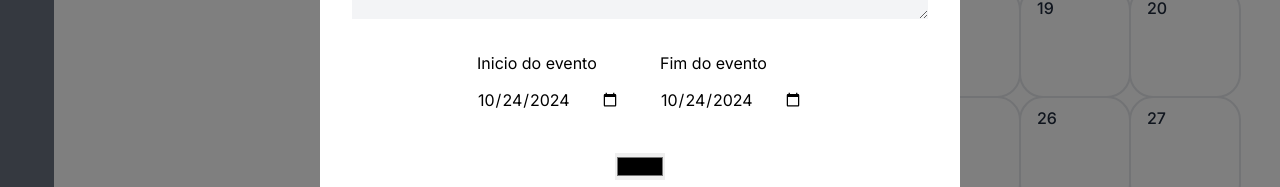
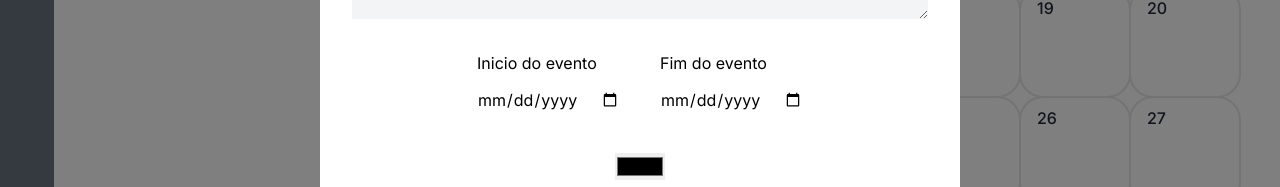
Before and after one commit to Re-vest/web, a React (Vite) app: page / in a window 1280 px wide. Both pictures are taken after a click on the button "Criar evento". Shown: the part 396-583 px from the top of the page. Built offline with nearby package versions, Linux system fonts and the light colour scheme; a web font is replaced by a local one.

Commit message:
edição e exclusão completa

```diff
--- a/src/components/ContinuousCalendar.jsx
+++ b/src/components/ContinuousCalendar.jsx
@@ -131,7 +131,7 @@ export const ContinuousCalendar = ({ fullHeight = false, onClick, setIsModalOpen
 
                 </p>
                 <div className='w-full flex flex-col gap-1 relative'>
-                  {eventsForDay.map(event => <Event handleClickEvent={handleClickEvent} key={event.id} event={event} />)}
+                  {eventsForDay.map(event => <Event handleClickEvent={handleClickEvent} key={event.id} event={event} title={event.title} />)}
                 </div>
               </span>
 
@@ -140,7 +140,7 @@ export const ContinuousCalendar = ({ fullHeight = false, onClick, setIsModalOpen
               <span className={`w-full h-fit flex justify-between rounded-full text-xs lg:text-base ${isToday ? 'bg-blue-500 font-semibold text-white' : ''} ${month < 0 ? 'text-slate-400' : 'text-slate-800'}`}>
                 {day}
                 <div className='grid grid-flow-col grid-rows-3 gap-1'>
-                  {eventsForDay.map(event => <Event key={event.id} color={event.color} />)}
+                {eventsForDay.map(event => <Event handleClickEvent={handleClickEvent} key={event.id} event={event} />)}
                 </div>
               </span>
 
--- a/src/components/Event.jsx
+++ b/src/components/Event.jsx
@@ -1,7 +1,7 @@
-export function Event({ event, handleClickEvent }) {
+export function Event({ event, handleClickEvent, title }) {
   return(
-    <div style={{ backgroundColor: event.color }} onClick={() => handleClickEvent(event)} data-title={event.title} className="absolute w-full min-w-5 min-h-5 truncate border-[1px] rounded-lg hover:brightness-110 text-sm">
-      {event.title}
+    <div style={{ backgroundColor: event.color }} onClick={() => handleClickEvent(event)} data-title={event.title} className=" w-full min-w-5 min-h-5 truncate border-[1px] rounded-lg hover:brightness-110 text-sm">
+      {title}
     </div>
   )
 }
--- a/src/components/EventModal.jsx
+++ b/src/components/EventModal.jsx
@@ -3,16 +3,27 @@ import { Input } from "./Input";
 import { Button } from "./Button";
 import { useState } from "react";
 
-export function EventModal({ setIsModalOpen, date, event, setEvents }) {
-  const today = new Date()
-  const dataEvent = date ? date : `${today.getFullYear()}-${String(today.getMonth() + 1).padStart(2, '0')}-${String(today.getDate()).padStart(2, '0')}`
-  const [startEvent, setStartEvent] = useState(new Date(date));
-  const [endEvent, setEndEvent] = useState(new Date(date));
+export function EventModal({ setIsModalOpen, date, event, events, setEvents }) {
+  function formatDateToString(date) {
+    return`${date.getFullYear()}-${String(date.getMonth() + 1).padStart(2, '0')}-${String(date.getDate()).padStart(2, '0')}`
+  }
+
+  function formatStringToDate(string) {
+    let date = new Date(string)
+    date.setDate(date.getDate() + 1)
+    date.setHours(0)
+    return date
+  }
+
+
+  const [startEvent, setStartEvent] = useState(event.startAt ? formatDateToString(event.startAt) : formatDateToString(formatStringToDate(date)));
+  const [endEvent, setEndEvent] = useState(event.endAt ? formatDateToString(event.endAt) : formatDateToString(formatStringToDate(date)));
   const [title, setTitle] = useState(event.title);
   const [color, setColor] = useState(event.color);
   const [description, setDescription] = useState(event.description);
-  console.log(event)
+
   function handleChangeEvent() {
+    if(!event.id) {
       const newEvents = {
         id: Math.random(),
         title,
@@ -21,21 +32,57 @@ export function EventModal({ setIsModalOpen, date, event, setEvents }) {
         description,
         color
       }
+
       newEvents.startAt.setHours(0)
       newEvents.endAt.setHours(0)
       newEvents.startAt.setDate(newEvents.startAt.getDate() + 1)
       newEvents.endAt.setDate(newEvents.endAt.getDate() + 1)
       setEvents(prev => [...prev, newEvents])
+
+
+    } else {
+      const updateEvent = {
+        id: event.id,
+        title,
+        startAt: formatStringToDate(startEvent),
+        endAt: formatStringToDate(endEvent),
+        description,
+        color
+      }
+      const eventsUpdated = events.map(eventProps => {
+        if (eventProps === event) {
+          console.log('CAIUU no if')
+          return updateEvent
+        }
+        else return eventProps
+      })
+
+      setEvents(eventsUpdated)
+    }
+
+    exit()
+  }
+
+  function exit() {
+    setTitle('')
+    setDescription('')
+    setStartEvent('')
+    setEndEvent('')
+    console.log(title)
     setIsModalOpen(false)
-    event = {}
   }
+
+  function deleteEvent() {
+    setEvents(
+      events.filter(ev => ev.id !== event.id)
+    )
+    exit()
+  }
+
   return (
     <div className="absolute flex justify-center items-center w-full h-full bg-black bg-opacity-50 z-[999]">
       <div className="relative bg-white w-1/2 flex flex-col gap-8 py-8 px-8 items-center rounded-2xl">
-        <X className="absolute right-3 top-3" size={32} cursor={'pointer'} onClick={() => {
-          event = {}
-          setIsModalOpen(false)
-          }} />
+        <X className="absolute right-3 top-3" size={32} cursor={'pointer'} onClick={exit} />
         <p className="text-4xl">Criar evento</p>
         <div className="w-full flex flex-col gap-2">
         <label htmlFor="">Título</label>
@@ -53,12 +100,12 @@ export function EventModal({ setIsModalOpen, date, event, setEvents }) {
           <div className="w-full flex justify-center gap-10">
           <div className="flex flex-col gap-3">
             <label htmlFor="">Inicio do evento</label>
-            <input type="date" name='startAt' value={dataEvent} onChange={e => setStartEvent(new Date(e.target.value))} />
+            <input type="date" name='startAt' value={startEvent} onChange={e => setStartEvent(new Date(e.target.value))} />
           </div>
 
           <div className="flex flex-col gap-3">
             <label htmlFor="">Fim do evento</label>
-            <input type="date" name="endAt" value={dataEvent} onChange={e => setEndEvent(new Date(e.target.value))} />
+            <input type="date" name="endAt" value={endEvent} onChange={e => setEndEvent(new Date(e.target.value))} />
 
           </div>
 
@@ -71,6 +118,10 @@ export function EventModal({ setIsModalOpen, date, event, setEvents }) {
 
 
         <div className="w-full flex gap-4 justify-end">
+          {event.id && (
+            <Button text={"Excluir"} onClick={deleteEvent} />
+
+          )}
           <Button text={"Salvar"} secondary onClick={handleChangeEvent} />
         </div>
       </div>
--- a/src/pages/Calendar/index.jsx
+++ b/src/pages/Calendar/index.jsx
@@ -7,7 +7,7 @@ export function CalendarPage() {
 
   const [isModalOpen, setIsModalOpen] = useState(false);
   const [date, setDate] = useState('');
-
+3
   const [events, setEvents] = useState([
     {
       id: Math.random(),
@@ -30,7 +30,7 @@ export function CalendarPage() {
     <div className="h-full w-full flex">
       <Navbar />
 
-      {isModalOpen ? <EventModal setIsModalOpen={setIsModalOpen} event={eventOnModal} date={date} setEvents={setEvents} /> : <></>}
+      {isModalOpen ? <EventModal setIsModalOpen={setIsModalOpen} event={eventOnModal} date={date} setEvents={setEvents} events={events} /> : <></>}
 
       <div className="w-full flex justify-between pt-10 pl-10">
 
```
Lines whose indentation alone changed are shown as unchanged.
